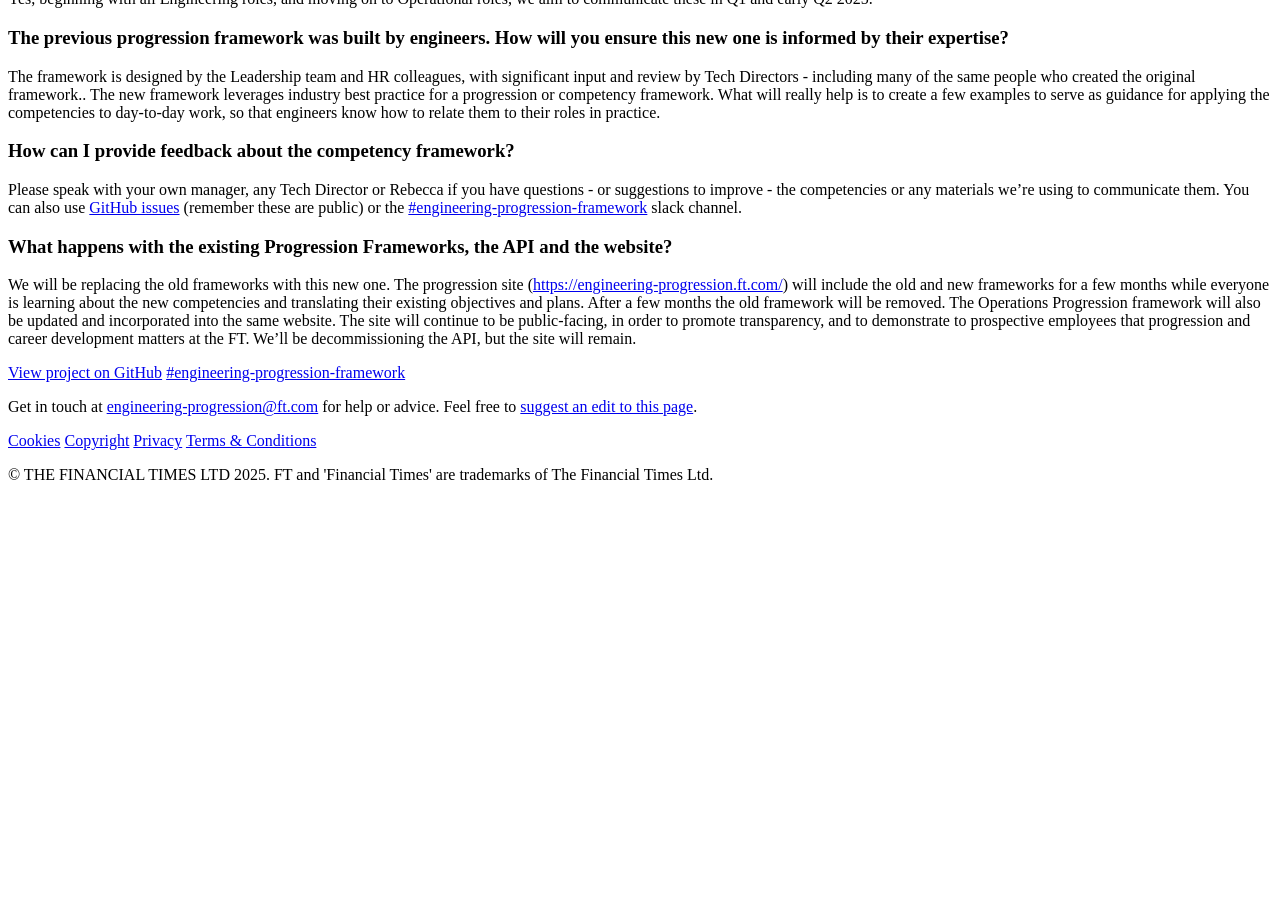
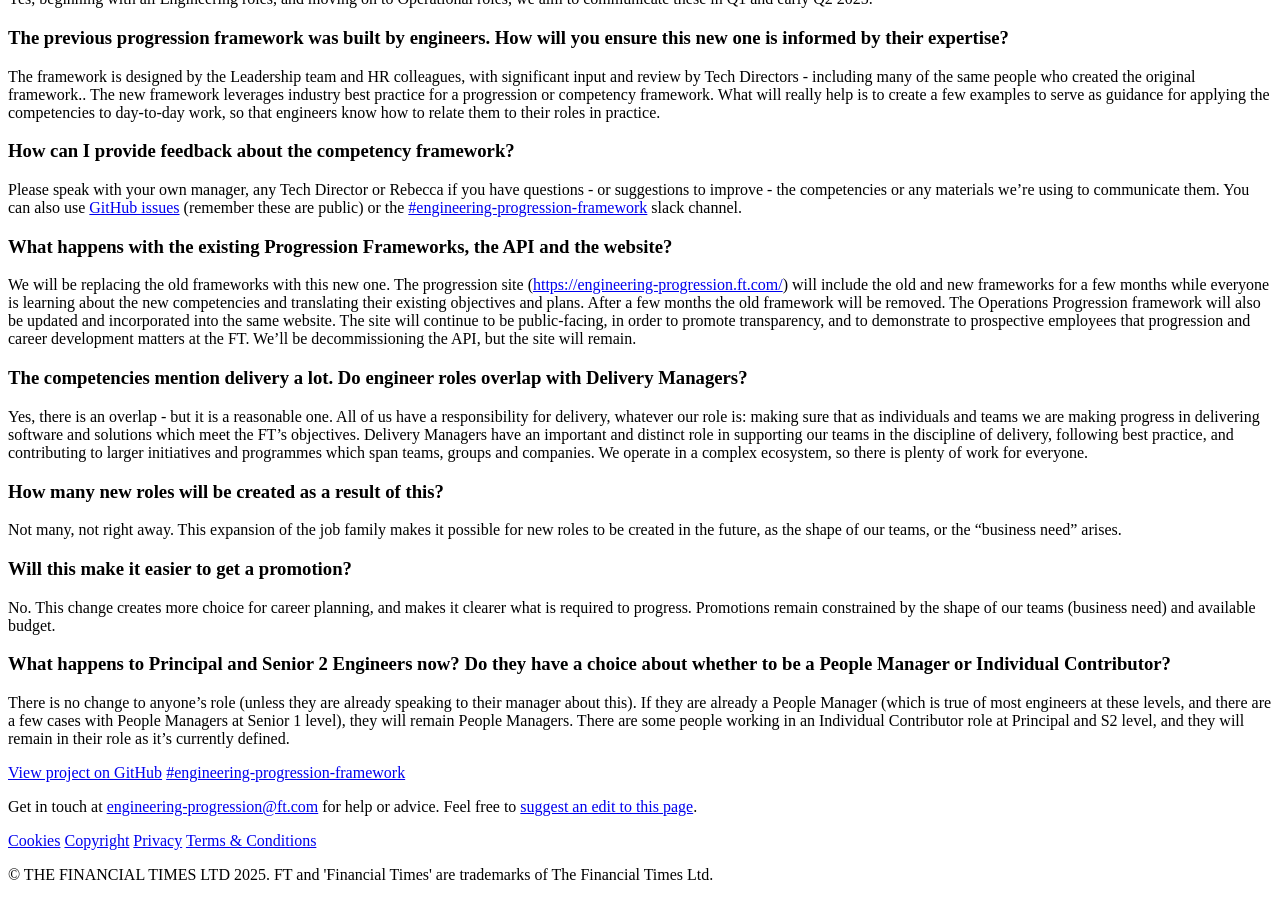
Before and after one commit to Financial-Times/engineering-progression, a Jekyll site: the page built from site/pages/faq.md, in a window 1280 px wide and 900 px high, scrolled down 3241 px. Built offline with Jekyll 4.4.1, drawn with Linux system fonts in a browser that asks for light colours; a style sheet for code colours, icons or effects is not loaded; before the commit the page ends 3741 px from its top, so only the background shows below that.

Commit message:
Add some new FAQs

```diff
--- a/site/pages/faq.md
+++ b/site/pages/faq.md
@@ -134,3 +134,19 @@
 
 We will be replacing the old frameworks with this new one. The progression site (<https://engineering-progression.ft.com/>) will include the old and new frameworks for a few months while everyone is learning about the new competencies and translating their existing objectives and plans. After a few months the old framework will be removed. The Operations Progression framework will also be updated and incorporated into the same website.
 The site will continue to be public-facing, in order to promote transparency, and to demonstrate to prospective employees that progression and career development matters at the FT. We’ll be decommissioning the API, but the site will remain.
+
+### The competencies mention delivery a lot. Do engineer roles overlap with Delivery Managers?
+
+Yes, there is an overlap - but it is a reasonable one. All of us have a responsibility for delivery, whatever our role is: making sure that as individuals and teams we are making progress in delivering software and solutions which meet the FT’s objectives. Delivery Managers have an important and distinct role in supporting our teams in the discipline of delivery, following best practice, and contributing to larger initiatives and programmes which span teams, groups and companies. We operate in a complex ecosystem, so there is plenty of work for everyone.
+
+### How many new roles will be created as a result of this?
+
+Not many, not right away. This expansion of the job family makes it possible for new roles to be created in the future, as the shape of our teams, or the “business need” arises.
+
+### Will this make it easier to get a promotion?
+
+No. This change creates more choice for career planning, and makes it clearer what is required to progress. Promotions remain constrained by the shape of our teams (business need) and available budget.
+
+### What happens to Principal and Senior 2 Engineers now? Do they have a choice about whether to be a People Manager or Individual Contributor?
+
+There is no change to anyone’s role (unless they are already speaking to their manager about this). If they are already a People Manager (which is true of most engineers at these levels, and there are a few cases with People Managers at Senior 1 level), they will remain People Managers. There are some people working in an Individual Contributor role at Principal and S2 level, and they will remain in their role as it’s currently defined.
```
